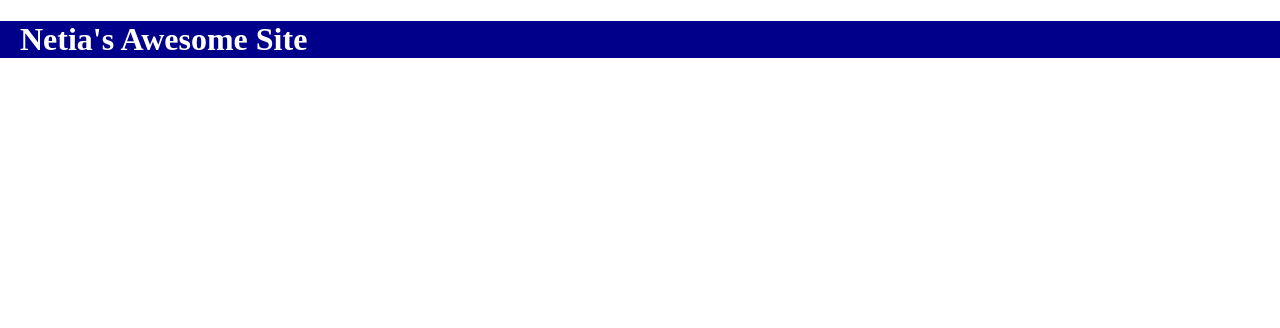
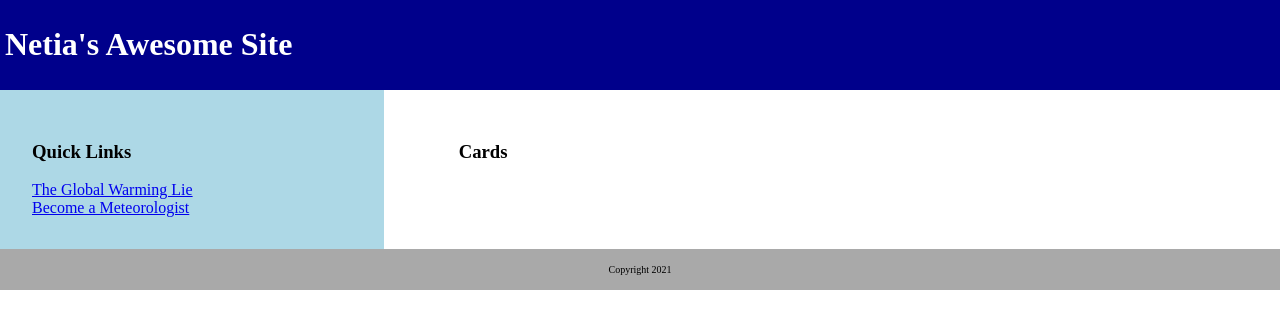
Before and after one commit to netia1128/netia_fe_react_homework, a React (Create React App) app: page / in a window 1280 px wide. Shown: the top 328 px of the page. Built offline with nearby package versions, Linux system fonts and the light colour scheme.

Commit message:
Add basic components sidebard, content, footer

```diff
--- a/src/App.js
+++ b/src/App.js
@@ -1,6 +1,9 @@
 import './index.css';
+import { Grid, Row, Col } from './components/Grid.js';
 import Header from './components/Header.js';
-import { Grid, Row, Col } from './components/Grid.js';
+import Footer from './components/Footer.js';
+import Sidebar from './components/Sidebar.js';
+import Content from './components/Content.js';
 
 function App() {
   return (
@@ -11,6 +14,19 @@ function App() {
             <Header />
           </Col>
         </Row>
+        <Row>
+          <Col size={1}>
+            <Sidebar />
+          </Col>
+          <Col size={2}>
+            <Content />
+          </Col>
+        </Row>
+        <Row>
+          <Col size={1}>
+            <Footer />
+          </Col>
+        </Row>
       </Grid>
     </div>
   );
--- a/src/components/Content.js
+++ b/src/components/Content.js
@@ -0,0 +1,11 @@
+import React from 'react'
+
+const Content = () => {
+  return (
+    <section className="content">
+      <h3 className="section-header">Cards</h3>
+    </section>
+  )
+}
+
+export default Content
--- a/src/components/Footer.js
+++ b/src/components/Footer.js
@@ -0,0 +1,11 @@
+import React from 'react'
+
+const Footer = () => {
+  return (
+    <footer className='footer'>
+      <p>Copyright 2021</p>
+    </footer>
+  )
+}
+
+export default Footer
--- a/src/components/Sidebar.js
+++ b/src/components/Sidebar.js
@@ -0,0 +1,14 @@
+import React from 'react'
+
+const Sidebar = () => {
+  return (
+    <aside className='side'>
+      <h3>Quick Links</h3>
+      <a href="https://www.theguardian.com/science/brain-flapping/2014/nov/25/climate-change-is-an-obvious-myth-how-much-more-evidence-do-you-need">The Global Warming Lie</a>
+      <br></br>
+      <a href="https://www.nytimes.com/2013/04/21/magazine/can-just-anyone-claim-to-be-a-tv-meteorologist.html">Become a Meteorologist</a>
+    </aside>
+  )
+}
+
+export default Sidebar
--- a/src/index.css
+++ b/src/index.css
@@ -42,6 +42,7 @@ body {
 .footer {
   grid-area: footer;
   background-color: darkgray;
+  padding: 5px;
 }
 .footer p{
   text-align: center;
@@ -51,7 +52,7 @@ body {
   background-color: darkblue;
   color: white;
   padding-left: 20px;
-  width: 100%;
+  padding: 5px;
 }
 .section-header {
   grid-area: section-header;
```
